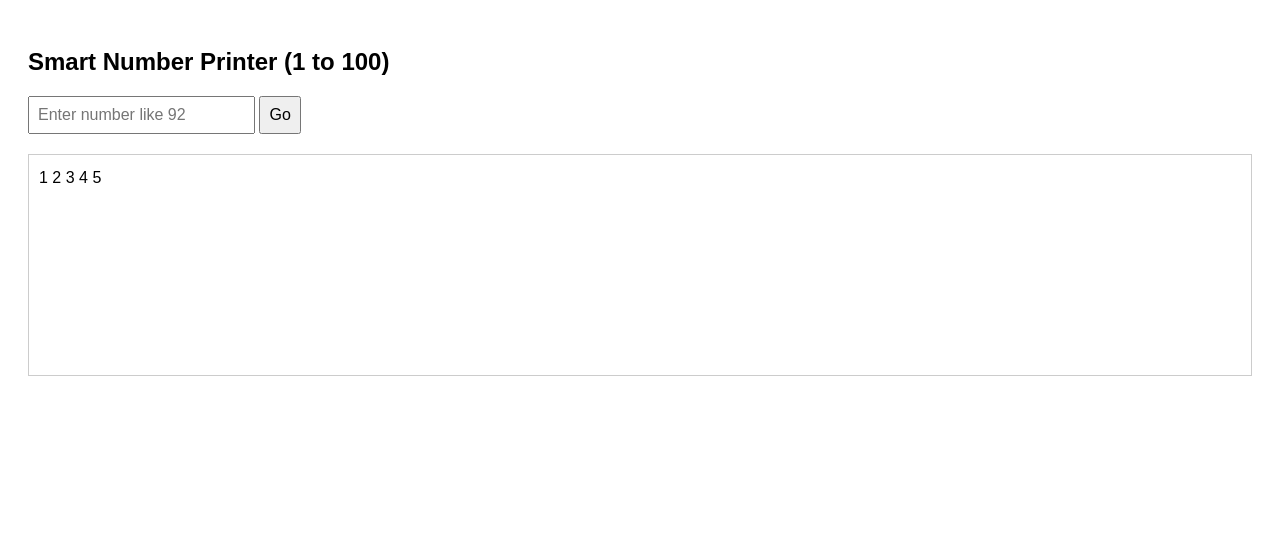
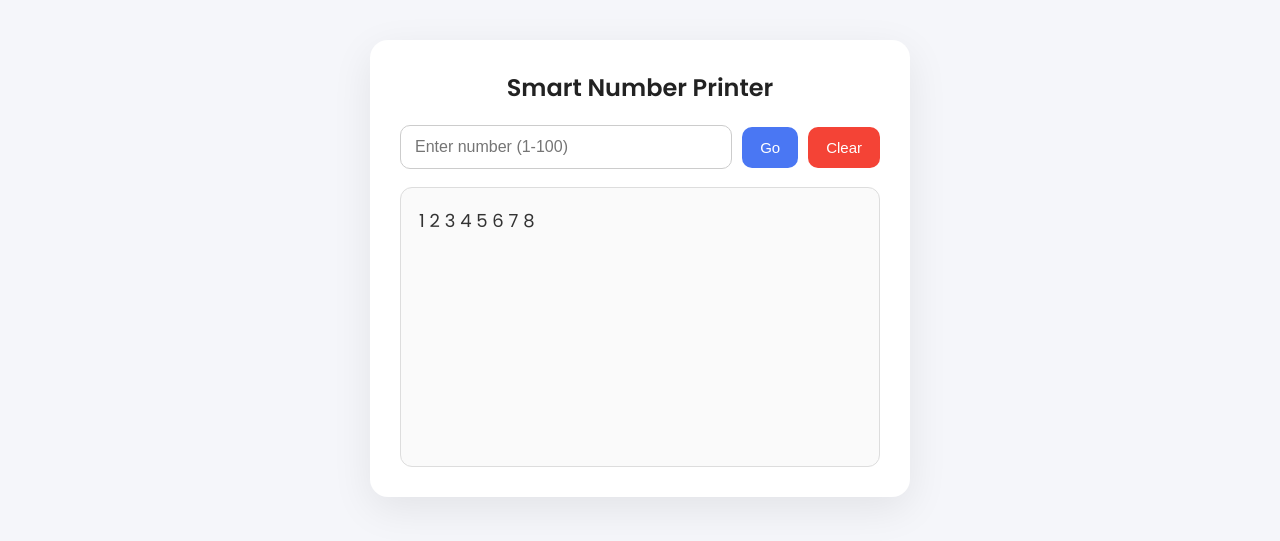
Before and after one commit to nikitashinde1705/random_number, a plain HTML site: page index.html in a window 1280 px wide. Drawn offline with Linux system fonts and the light colour scheme.

Commit message:
Update index.html

```diff
--- a/index.html
+++ b/index.html
@@ -1,217 +1,248 @@
-<!-- <!DOCTYPE html>
+<!DOCTYPE html>
 <html>
 <head>
-    <title>Q.1: Number Printing Logic </title>
+  <meta charset="utf-8" />
+  <title>Smart Number Printer</title>
+
+  <!-- Google Font -->
+  <link href="https://fonts.googleapis.com/css2?family=Poppins:wght@300;400;500;600&display=swap" rel="stylesheet">
+
   <style>
-        body { font-family: Arial; padding: 20px; }
-        #output {
-            margin-top: 20px;
-            padding: 10px;
+    * { margin: 0; padding: 0; box-sizing: border-box; }
+
+    body {
+      font-family: "Poppins", sans-serif;
+      background: #f5f6fa;
+      padding: 40px 0;
+      display: flex;
+      justify-content: center;
+      align-items: flex-start;
+    }
+
+    .container {
+      width: 540px;
+      background: white;
+      padding: 30px;
+      border-radius: 18px;
+      box-shadow: 0 12px 40px rgba(0,0,0,0.08);
+      animation: fadeIn 0.6s ease;
+    }
+
+    h2 {
+      text-align: center;
+      margin-bottom: 20px;
+      font-weight: 600;
+      color: #222;
+    }
+
+    .controls {
+      display: flex;
+      align-items: center;
+      gap: 10px;
+      margin-bottom: 18px;
+    }
+
+    input {
+      flex: 1;
+      padding: 12px 14px;
       border: 1px solid #ccc;
-            min-height: 200px;
-            white-space: normal;
-            line-height: 25px;
+      border-radius: 10px;
+      font-size: 16px;
+      outline: none;
+      transition: 0.2s;
     }
-        input, button {
-            padding: 8px;
-            font-size: 16px;
+
+    input:focus {
+      border-color: #4a77f3;
+      box-shadow: 0 0 6px rgba(74,119,243,0.3);
+    }
+
+    button {
+      padding: 12px 18px;
+      font-size: 15px;
+      border: none;
+      cursor: pointer;
+      border-radius: 10px;
+      font-weight: 500;
+      transition: 0.2s;
+    }
+
+    #goBtn {
+      background: #4a77f3;
+      color: white;
+    }
+
+    #goBtn:hover {
+      background: #325fe0;
+    }
+
+    #clearBtn {
+      background: #f44336;
+      color: white;
+    }
+
+    #clearBtn:hover {
+      background: #d9362b;
+    }
+
+    #outputBox {
+      margin-top: 15px;
+      background: #fafafa;
+      padding: 18px;
+      height: 280px;
+      overflow-y: auto;
+      border-radius: 12px;
+      border: 1px solid #ddd;
+      font-size: 18px;
+      line-height: 30px;
+      color: #333;
+    }
+
+    @keyframes fadeIn {
+      from { opacity: 0; transform: translateY(10px); }
+      to { opacity: 1; transform: translateY(0); }
     }
   </style>
 </head>
+
 <body>
 
-<h2>Smart Number Printer (1 to 100)</h2>
+<div class="container">
+  <h2>Smart Number Printer</h2>
 
-<input type="number" id="jumpTo" placeholder="Enter number like 92" />
+  <div class="controls">
+    <input id="jumpInput" type="number" placeholder="Enter number (1-100)">
     <button id="goBtn">Go</button>
+    <button id="clearBtn">Clear</button>
+  </div>
 
-<div id="output"></div>
+  <div id="outputBox"></div>
+</div>
 
 <script>
-    let current = 1;               // Current number printing normally
-    let timer = null;              // Interval timer reference
-    let isJumping = false;         // Check when Go button is clicked
+(function() {
 
-    const output = document.getElementById("output");
-    const goBtn = document.getElementById("goBtn");
+  const MAX = 100;
+  const normalDelay = 700;
+  const jumpDelay = 500;
 
-    // Start normal printing 1 to 100
-    function startPrinting() {
-        timer = setInterval(() => {
-            if (!isJumping) {            // Only print normally if user has not clicked Go
-                printNumber(current);
-                current++;
+  const outputEl = document.getElementById('outputBox');
+  const goBtn = document.getElementById('goBtn');
+  const clearBtn = document.getElementById('clearBtn');
+  const jumpInput = document.getElementById('jumpInput');
 
-                if (current > 100) {
-                    clearInterval(timer);  // Stop after 100
-                }
-            }
-        }, 1000); // printing speed (300ms)
+  let ranges = [{ s: 1, e: MAX }];
+  let nextJump = null;
+  let stopped = false;
+
+  function findRangeIndexContaining(val) {
+    return ranges.findIndex(r => val >= r.s && val <= r.e);
   }
 
-    // Print number to UI
-    function printNumber(num) {
-        output.innerHTML += num + " ";
+  function markPrintedNumber(n) {
+    for (let i = 0; i < ranges.length; i++) {
+      const r = ranges[i];
+      if (n < r.s || n > r.e) continue;
+
+      const leftS = r.s, leftE = n - 1;
+      const rightS = n + 1, rightE = r.e;
+
+      ranges.splice(i, 1);
+
+      if (rightS <= rightE) {
+        ranges.splice(i, 0, { s: rightS, e: rightE });
+        i++;
       }
-
-    // When user clicks Go
-    goBtn.addEventListener("click", () => {
-        const jumpValue = Number(document.getElementById("jumpTo").value);
-
-        if (!jumpValue || jumpValue < 1 || jumpValue > 100) {
-            alert("Enter number between 1 to 100");
+      if (leftS <= leftE) {
+        ranges.splice(i, 0, { s: leftS, e: leftE });
+      }
       return;
-        }
-
-        // Stop the normal printing
-        isJumping = true;
-
-        clearInterval(timer);
-
-        // First: Print from jumpValue to 100
-        let j = jumpValue;
-
-        function printJumpNumbers() {
-            if (j <= 100) {
-                printNumber(j);
-                j++;
-                setTimeout(printJumpNumbers, 400);
-            } else {
-                // After reaching 100 → print remaining numbers
-                printRemainingNumbers();
     }
   }
 
-        printJumpNumbers();
-    });
+  function printNumber(n) {
+    outputEl.textContent += n + " ";
+    outputEl.scrollTop = outputEl.scrollHeight;
+  }
 
-    // Print remaining numbers (the ones missed)
-    function printRemainingNumbers() {
-        let r = current;   // current stopped point (ex: 6)
+  function printBlockInterruptible(startN, endN, perDelay, onComplete) {
+    let n = startN;
 
-        function printRemaining() {
-            if (r < jumpTo.value) {
-                printNumber(r);
-                r++;
-                setTimeout(printRemaining, 400);
+    function step() {
+      if (nextJump !== null) {
+        if (findRangeIndexContaining(nextJump) !== -1) {
+          return scheduleEngineStep();
+        } else {
+          nextJump = null;
         }
       }
 
-        printRemaining();
+      if (n > endN) return setTimeout(() => onComplete && onComplete(), 0);
+
+      if (findRangeIndexContaining(n) === -1) {
+        n++;
+        return setTimeout(step, 0);
       }
 
-    // Start auto printing
-    startPrinting();
-</script>
+      printNumber(n);
+      markPrintedNumber(n);
+      n++;
 
-</body>
-</html> -->
-
-
-<!DOCTYPE html>
-<html>
-<head>
-    <title>Q.1: Number Printing Logic </title>
-    <style>
-        body { font-family: Arial; padding: 20px; }
-        #output {
-            margin-top: 20px;
-            padding: 10px;
-            border: 1px solid #ccc;
-            min-height: 200px;
-            white-space: normal;
-            line-height: 25px;
+      setTimeout(step, perDelay);
     }
-        input, button {
-            padding: 8px;
-            font-size: 16px;
-        }
-    </style>
-</head>
-<body>
-
-<h2>Smart Number Printer (1 to 100)</h2>
-
-<input type="number" id="jumpTo" placeholder="Enter number like 92" />
-<button id="goBtn">Go</button>
-
-<div id="output"></div>
-
-<script>
-    let current = 1;               // Current number printing normally
-    let timer = null;              // Interval timer reference
-    let isJumping = false;         // Check when Go button is clicked
-
-    const output = document.getElementById("output");
-    const goBtn = document.getElementById("goBtn");
-
-    // Start normal printing 1 to 100
-    function startPrinting() {
-        timer = setInterval(() => {
-            if (!isJumping) {            // Only print normally if user has not clicked Go
-                printNumber(current);
-                current++;
-
-                if (current > 100) {
-                    clearInterval(timer);  // Stop after 100
-                }
-            }
-        }, 1000); // printing speed (300ms)
+    setTimeout(step, 0);
   }
 
-    // Print number to UI
-    function printNumber(num) {
-        output.innerHTML += num + " ";
+  function scheduleEngineStep() { setTimeout(engineStep, 0); }
+
+  function engineStep() {
+    if (stopped) return;
+    if (ranges.length === 0) { stopped = true; return; }
+
+    if (nextJump !== null) {
+      const j = nextJump;
+      const idx = findRangeIndexContaining(j);
+      nextJump = null;
+
+      if (idx === -1) return scheduleEngineStep();
+
+      const { e } = ranges[idx];
+
+      return printBlockInterruptible(j, e, jumpDelay, () => {
+        scheduleEngineStep();
+      });
     }
 
-    // When user clicks Go
-    goBtn.addEventListener("click", () => {
-        const jumpValue = Number(document.getElementById("jumpTo").value);
+    const r = ranges[0];
+    printBlockInterruptible(r.s, r.e, normalDelay, () => {
+      scheduleEngineStep();
+    });
+  }
 
-        if (!jumpValue || jumpValue < 1 || jumpValue > 100) {
-            alert("Enter number between 1 to 100");
+  goBtn.addEventListener('click', () => {
+    const v = Number(jumpInput.value);
+    if (!Number.isInteger(v) || v < 1 || v > MAX) {
+      alert("Enter a number between 1 and 100.");
       return;
     }
-
-        // Stop the normal printing
-        isJumping = true;
-
-        clearInterval(timer);
-
-        // First: Print from jumpValue to 100
-        let j = jumpValue;
-
-        function printJumpNumbers() {
-            if (j <= 100) {
-                printNumber(j);
-                j++;
-                setTimeout(printJumpNumbers, 200);
-            } else {
-                // After reaching 100 → print remaining numbers
-                printRemainingNumbers();
+    if (findRangeIndexContaining(v) === -1) {
+      alert("This number is already printed. Try another.");
+      return;
     }
-        }
-
-        printJumpNumbers();
+    nextJump = v;
   });
 
-    // Print remaining numbers (the ones missed)
-    function printRemainingNumbers() {
-        let r = current;   // current stopped point (ex: 6)
+  clearBtn.addEventListener('click', () => {
+    ranges = [{ s: 1, e: MAX }];
+    nextJump = null;
+    stopped = false;
+    outputEl.textContent = "";
+    scheduleEngineStep();
+  });
 
-        function printRemaining() {
-            if (r < jumpTo.value) {
-                printNumber(r);
-                r++;
-                setTimeout(printRemaining, 200);
-            }
-        }
+  scheduleEngineStep();
 
-        printRemaining();
-    }
-
-    // Start auto printing
-    startPrinting();
+})();
 </script>
 
 </body>
```
Lines whose indentation alone changed are shown as unchanged.
